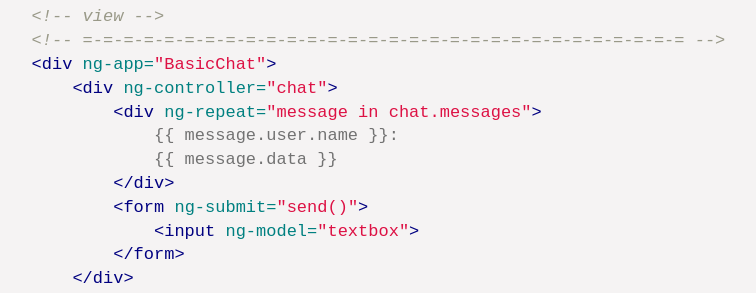
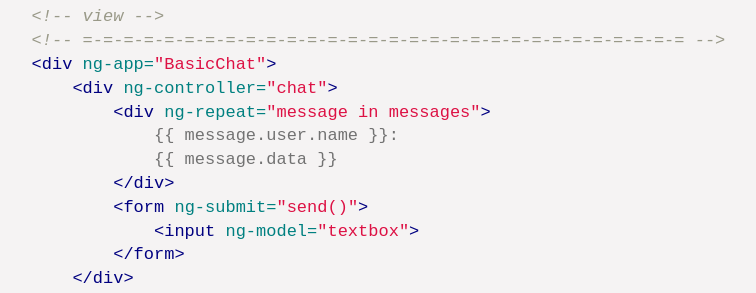
Before and after one commit to stephenlb/angularjs-chat, a Jekyll site: the page built from tutorials/angularjs-basic-chat-module/index.html, in a window 1280 px wide and 900 px high, scrolled down 3044 px. Shown: the part 157-450 px from the top of the window, without its empty margins (400-1156 px from the left). Built offline with Jekyll 4.4.1, drawn with Linux system fonts in a browser that asks for light colours; comment, search, counter and statistics services are not loaded; some of the changed text lies outside the part shown.

Commit message:
bug fix in example code on tutorial.

```diff
--- a/tutorials/angularjs-basic-chat-module/index.html
+++ b/tutorials/angularjs-basic-chat-module/index.html
@@ -145,7 +145,7 @@ function( Messages, $scope ) {
 <!-- =-=-=-=-=-=-=-=-=-=-=-=-=-=-=-=-=-=-=-=-=-=-=-=-=-=-=-=-=-= -->
 <div ng-app="BasicChat">
     <div ng-controller="chat">
-        <div ng-repeat="message in chat.messages">
+        <div ng-repeat="message in messages">
             {% raw %}{{ message.user.name }}:{% endraw %}
             {% raw %}{{ message.data }}{% endraw %}
         </div>
@@ -378,7 +378,7 @@ function( Messages, $scope ) {
 <!-- Chat View in HTML -->
 <!-- =-=-=-=-=-=-=-=-=-=-=-=-=-=-=-=-=-=-=-=-=-=-=-=-=-=-=-=-=-=-= -->
 <div ng-controller="chat">
-    <div ng-repeat="message in chat.messages">
+    <div ng-repeat="message in messages">
         {% raw %}{{ message.user.name }}:{% endraw %}
         {% raw %}{{ message.data }}{% endraw %}
     </div>
```
